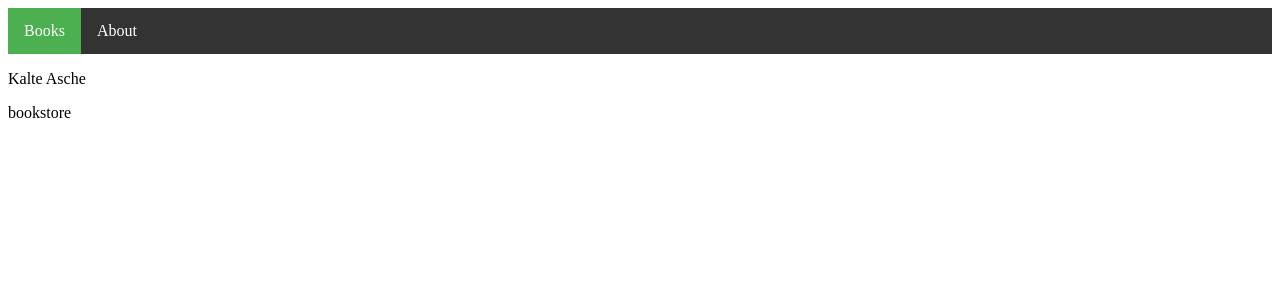
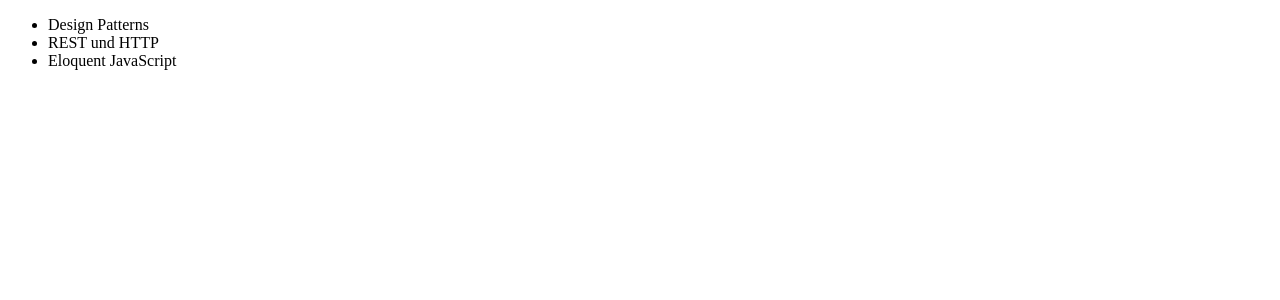
Before and after one commit to niklas-wortmann/workshop-july-2020, an Angular app: page / in a window 1280 px wide. Shown: the top 300 px of the page. Built offline with nearby package versions, Linux system fonts and the light colour scheme.

Commit message:
task 9 solution

```diff
--- a/src/app/app.component.html
+++ b/src/app/app.component.html
@@ -1,4 +1 @@
-<jan-is-awesome-navigation></jan-is-awesome-navigation>
-<jan-is-awesome-books (bookSelect)="onBookSelected($event)"></jan-is-awesome-books>
-
-<jan-is-awesome-title-box>{{appTitle}}</jan-is-awesome-title-box>
+<jan-is-awesome-book-list></jan-is-awesome-book-list>
--- /dev/null
+++ b/src/app/books/book-list/book-list.component.html
@@ -0,0 +1,5 @@
+<ul>
+    <li *ngFor="let book of books">
+        {{book.title}}
+    </li>
+</ul>
--- /dev/null
+++ b/src/app/books/book-list/book-list.component.ts
@@ -0,0 +1,30 @@
+import { Component, OnInit } from '@angular/core';
+
+@Component({
+  selector: 'jan-is-awesome-book-list',
+  templateUrl: './book-list.component.html',
+  styleUrls: ['./book-list.component.scss']
+})
+export class BookListComponent implements OnInit {
+
+  books = [
+    {
+      "title": "Design Patterns",
+      "subtitle": "Elements of Reusable Object-Oriented Software"
+    },
+    {
+      "title": "REST und HTTP",
+      "subtitle": "Entwicklung und Integration nach dem Architekturstil des Web"
+    },
+    {
+      "title": "Eloquent JavaScript",
+      "subtitle": "A Modern Introduction to Programming"
+    }
+  ]
+
+  constructor() { }
+
+  ngOnInit(): void {
+  }
+
+}
--- a/src/app/books/books.module.ts
+++ b/src/app/books/books.module.ts
@@ -3,14 +3,15 @@ import { CommonModule } from '@angular/common';
 
 import { BooksRoutingModule } from './books-routing.module';
 import { BooksComponent } from './books/books.component';
+import { BookListComponent } from './book-list/book-list.component';
 
 
 @NgModule({
-  declarations: [BooksComponent],
+  declarations: [BooksComponent, BookListComponent],
   imports: [
     CommonModule,
     BooksRoutingModule
   ],
-  exports: [BooksComponent]
+  exports: [BooksComponent, BookListComponent]
 })
 export class BooksModule { }
```
Also changed, not shown: src/app/books/book-list/book-list.component.scss (added), 1 other file (tests, documents, lock files or other folders).
